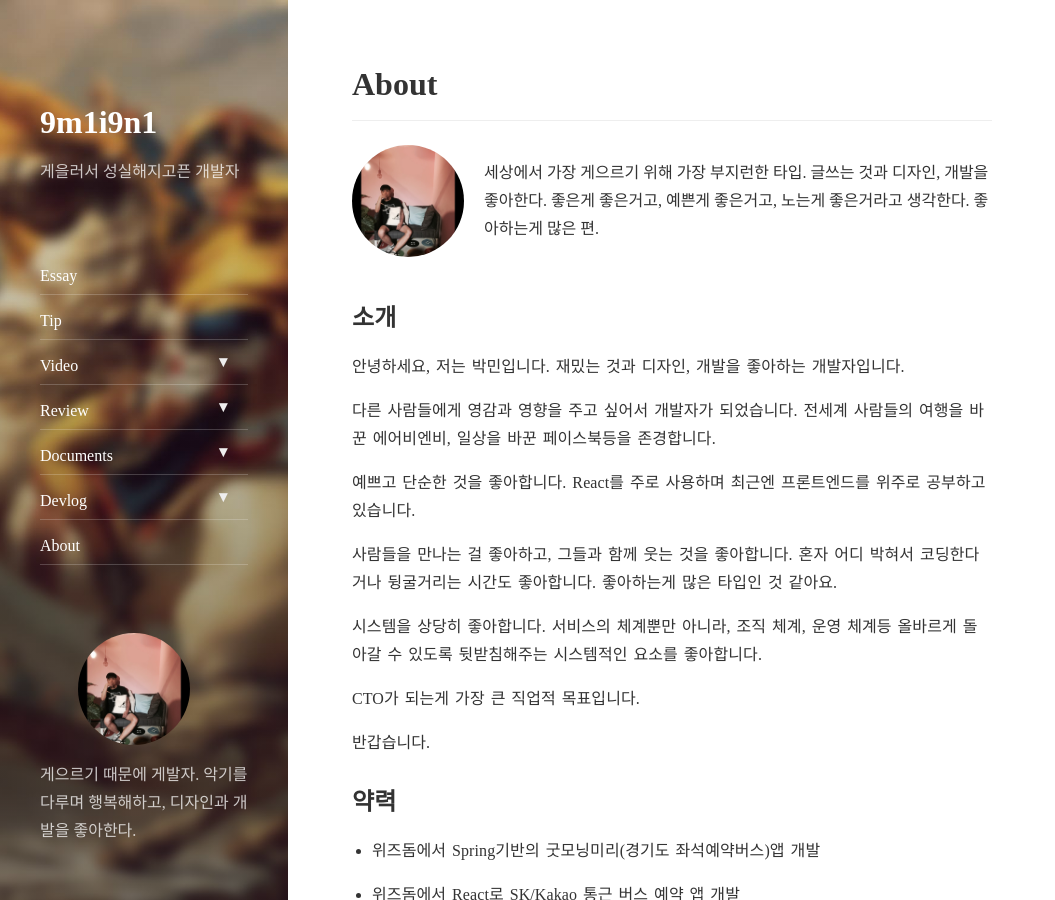
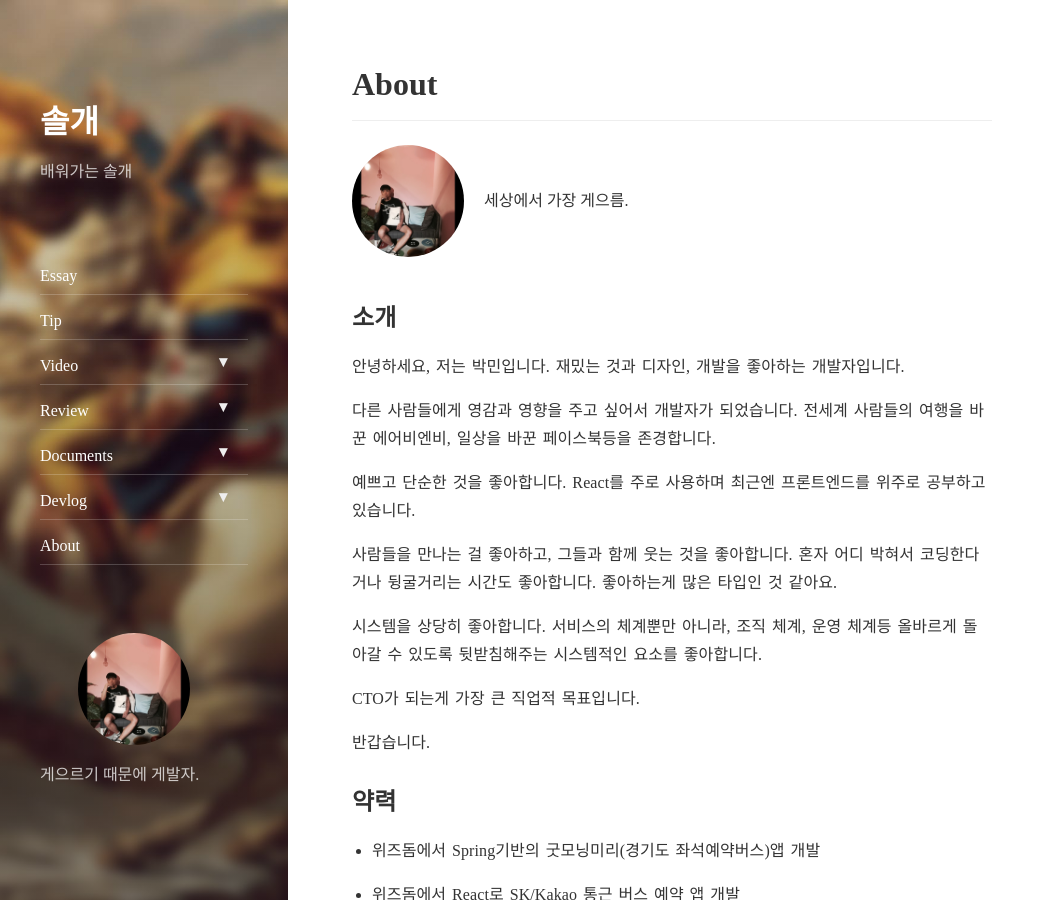
Before and after one commit to mintheon/mintheon.github.io, a Jekyll site: the page built from about.md, in a window 1280 px wide and 900 px high. Shown: the whole window, without its empty margins (0-1055 px from the left). Built offline with Jekyll 4.4.1, drawn with Linux system fonts in a browser that asks for light colours; nearby versions of some CDN libraries.

Commit message:
자기소개 수정

```diff
--- a/_config.yml
+++ b/_config.yml
@@ -2,7 +2,7 @@
 #  User configuration
 # -----------------------------------------------------------------------------
 
-title:               9m1i9n1
+title:               솔개
 
 # The unique resource location of your page.
 # Set to `https://<username>.github.io` when hosting on GitHub Pages
@@ -13,13 +13,12 @@ url:                 https://9m1i9n1.github.io
 baseurl:             ""
 
 # A very short description of your page
-tagline:             게을러서 성실해지고픈 개발자
+tagline:             배워가는 솔개
 
 # A short description of the page, used in the sidebar and as fallback for the meta description tag.
 # Markdown enabled, but don't use more than one paragraph (enforced by `>`)
 description:         >
   게으르기 때문에 게발자.
-  악기를 다루며 행복해하고, 디자인과 개발을 좋아한다.
 
 # This should be the same author as first entry in `_data/authors.yml`
 author:
--- a/_data/authors.yml
+++ b/_data/authors.yml
@@ -2,14 +2,13 @@
 # Must be the same as `author` in `_config.yml`.
 # Change `qwtel` to your shortname (used in the front matter to set a page's author, e.g. `author: qwtel`).
 isme2n:
-  name:              aiden min
-  email:             zooqzqz@gmail.com
+  name:              9m1i9n1
+  email:             9m1i9n1@gmail.com
 
   # Used at the bottom of each page and at the top of the `about` layout
   # Markdown enabled, can use multiple paragraphs (enabled by `|`)
   about:             |
-    세상에서 가장 게으르기 위해 가장 부지런한 타입.
-    글쓰는 것과 디자인, 개발을 좋아한다. 좋은게 좋은거고, 예쁜게 좋은거고, 노는게 좋은거라고 생각한다. 좋아하는게 많은 편.
+    세상에서 가장 게으름.
 
   # This photo will be used in the about section
   picture:
@@ -23,7 +22,7 @@ isme2n:
   # Comment/uncommet to show/hide
   # Icons appear in order, can be rearranged:
   social:
-    facebook:        zooqzqz
+    # facebook:        9m1i9n1
     # twitter:         <username>
     # google:          <number>
     # vk:              <username>
@@ -47,7 +46,7 @@ isme2n:
     # pinterest:       <username>
     # foursquare:      <number>
     # yelp:            <string>
-    github:          isme2n
+    github:          9m1i9n1
     # stackoverflow:   <number/username>
     # npm:             <username>
     # hackernews:      <username>
@@ -58,8 +57,8 @@ isme2n:
     # delicious:       <username>
     # stumbleupon:     <username>
     # paypal:          <username>
-    email:           mailto:zooqzqz@gmail.com
-    rss:             https://isme2n.github.io/feed.xml
+    email:           mailto:9m1i9n1@gmail.com
+    rss:             https://9m1i9n1.github.io/feed.xml
 
 # Another author
 mdo:
```
